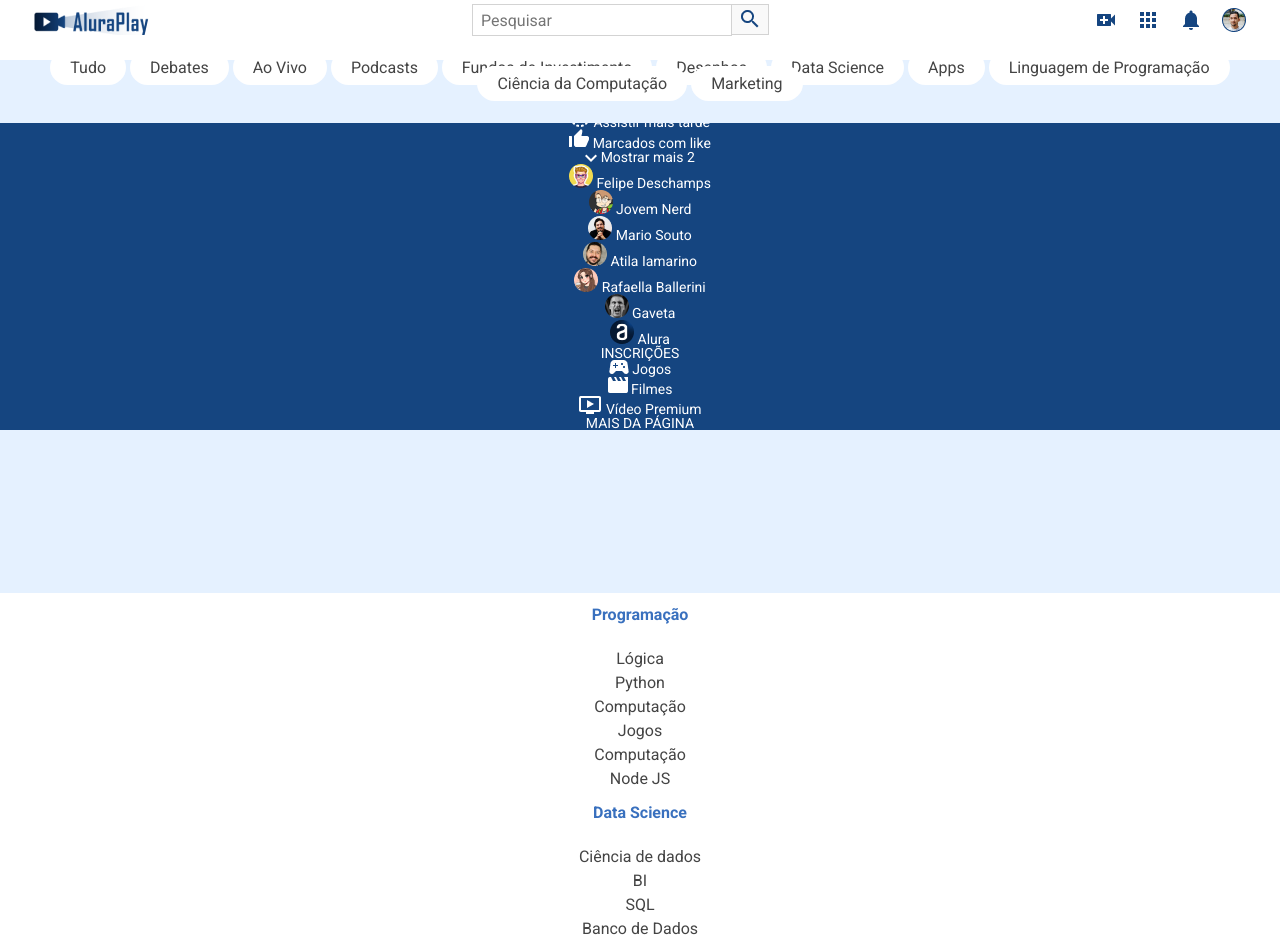
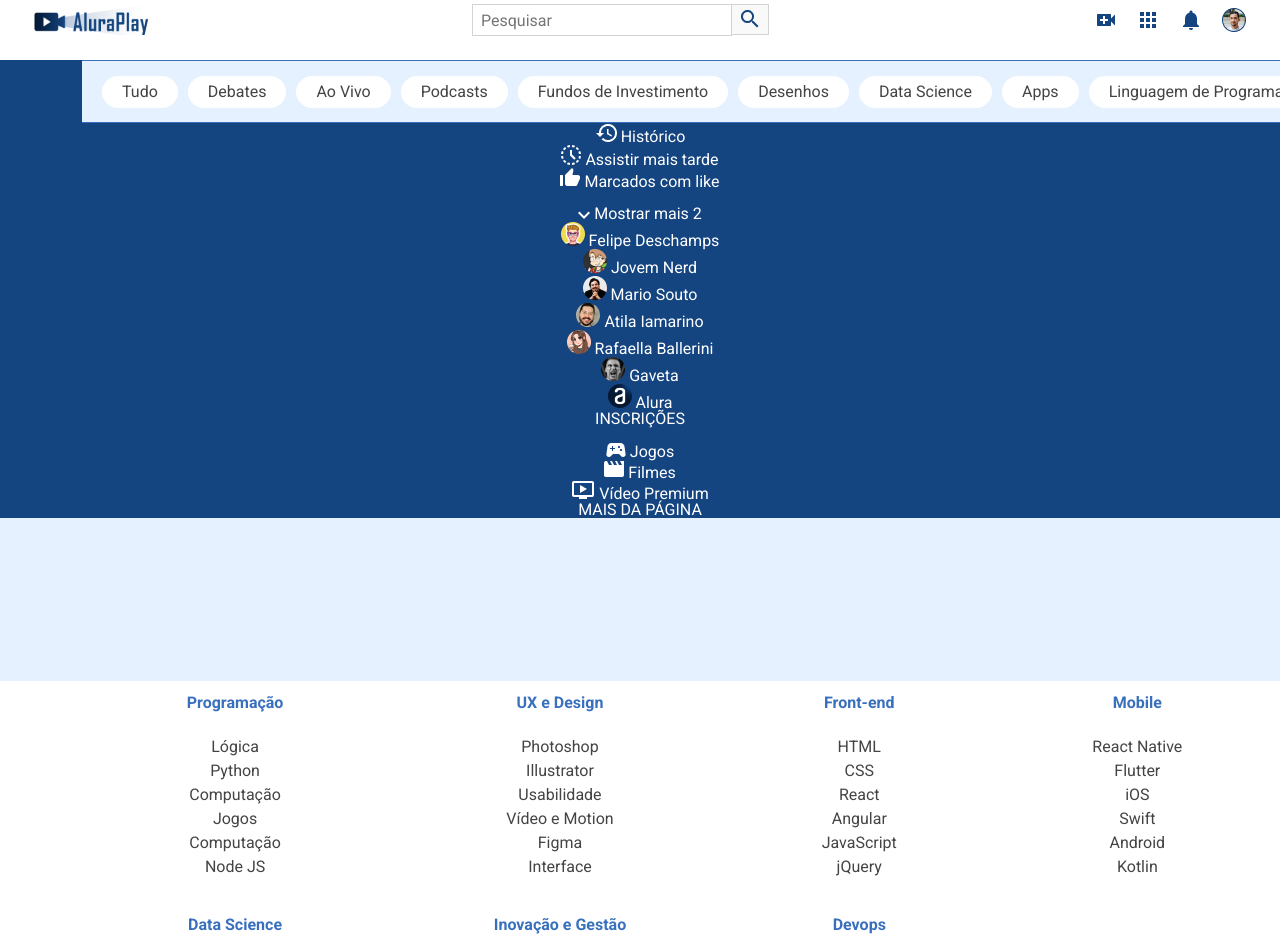
Before and after one commit to ryanoliveir/alura-aluraplay-flexbox, a plain HTML site: page index.html in a window 1280 px wide. Shown: the part 20-964 px from the top of the page. Drawn offline with Linux system fonts and the light colour scheme.

Commit message:
flexbox #2

```diff
--- a/css/estilos.css
+++ b/css/estilos.css
@@ -272,6 +272,47 @@
 
 
 
+@media(min-width: 834px){
+
+    body {
+        height: 100vh;
+    }
+
+    .menu_container {
+        font-size: 16px;
+    }
+
+
+    .menu__lista {
+        padding-top: 16px;
+    }
+
+    .menu__lista li {
+        width: 100%;
+    }
+
+
+    .superior__secao__container {
+        border-top: var(--azul-medio) 1px solid;
+        border-bottom: var(--azul-medio) 1px solid;
+        width: auto;
+        left: 82px;
+    }
+
+
+    .videos__container {
+        padding-left: 90px;
+        padding-right: 17px;
+    }
+
+
+    .rodape__container {
+        height: 420px;
+        padding-left: 74px;
+    }
+}
+
+
 
 @media(min-width: 1440px){
     .superior__secao__container{
--- a/css/flexbox.css
+++ b/css/flexbox.css
@@ -12,9 +12,32 @@
 }
 
 
+
+.rodape__container {
+    display: flex;
+    /* flex-direction: column;
+    flex-wrap: wrap; */
+    flex-flow: column wrap;
+}
+
+
+.superior__secao__container {
+    display: flex;
+    align-items: center;
+    white-space: nowrap;
+    overflow: scroll;
+    gap: 10px;
+
+}
+
+
 @media (min-width: 834px){
 
     .cabecalho__pesquisar_item{
         display: block;
     }
+
+     .rodape__container {
+        justify-content: space-between;
+    }
 }
--- /dev/null
+++ b/desafio1/styles.css
@@ -0,0 +1,50 @@
+* {
+    margin: 0;
+    padding: 0;
+    box-sizing: border-box;
+  }
+
+  body {
+    font-family: "Jura", sans-serif;
+    margin: 0 230px;
+    background: linear-gradient(180deg, #154580 0%, #041833 100%);
+    color: white;
+    height: 100vh;
+    width: 100vw;
+  }
+
+  .titulo {
+    position: absolute;
+    top: 30px;
+    left: 180px;
+    font-size: 34px;
+    font-weight: bold;
+    text-decoration: underline 3px;
+    text-underline-offset: 25px;
+  }
+
+  .quadros__container {
+    width: 1650px;
+    position: absolute;
+    left: 176px;
+    top: 150px;
+    background: #525c63d8;
+    padding: 10px;
+    border-radius: 10px;
+    display:flex;
+    justify-content: space-between;
+
+  }
+
+  .quadros__item:nth-child(1),
+  .quadros__item:nth-child(3) {
+    margin-top: 1px;
+  }
+
+  .obra-titulo {
+    border: 1px dotted white;
+    padding: 10px;
+    user-select: none;
+    text-align: center;
+    width: 275px;
+  }
```
Also changed, not shown: desafio1/index.html (added, +69 -0 lines), readme-images/inlineflex.png (added), 1 other file.
